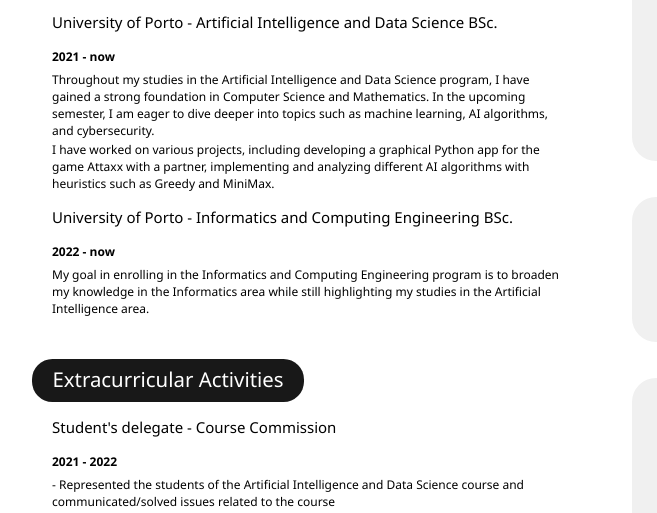
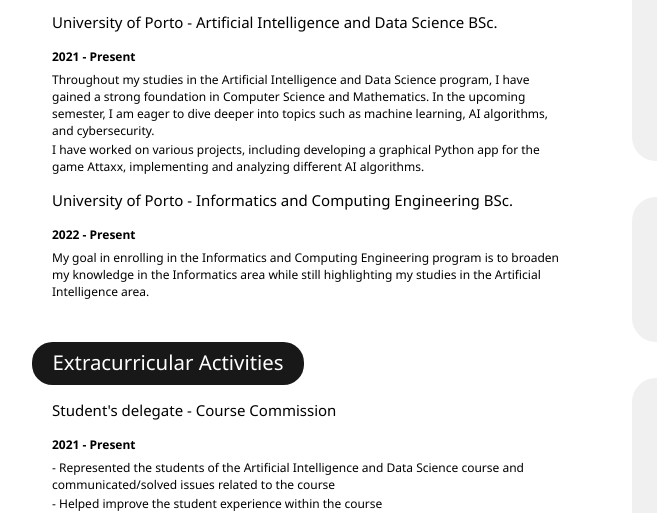
Before and after one commit to blsbls03/cv, a plain HTML site: page index.html in a window 1280 px wide. Shown: the part 197-710 px from the top of the page, 152-809 px from the left. Drawn offline with Linux system fonts and the light colour scheme.

Commit message:
Update index.html

```diff
--- a/index.html
+++ b/index.html
@@ -18,16 +18,16 @@
             <section>
                 <h2 class="meow"> Education</h2>
                 <h3 class="space">University of Porto - Artificial Intelligence and Data Science BSc.</h3>
-                <h4 class="space">2021 - now</h4>
+                <h4 class="space">2021 - Present</h4>
                 <p class="space">
                     Throughout my studies in the Artificial Intelligence and Data Science program, I have gained a strong foundation in Computer Science and Mathematics. In the upcoming semester, I am eager to dive deeper into topics such as machine learning, AI algorithms, and cybersecurity.
                 </p>
                 <p class="space">
-                    I have worked on various projects, including developing a graphical Python app for the game Attaxx with a partner, implementing and analyzing different AI algorithms with heuristics such as Greedy and MiniMax.
+                    I have worked on various projects, including developing a graphical Python app for the game Attaxx, implementing and analyzing different AI algorithms.
                 </p>
 
                 <h3 class="space">University of Porto - Informatics and Computing Engineering BSc.</h3>
-                <h4 class="space">2022 - now</h4>
+                <h4 class="space">2022 - Present</h4>
                 <p class="space">
                     My goal in enrolling in the Informatics and Computing Engineering program is to broaden my knowledge in the Informatics area while still highlighting my studies in the Artificial Intelligence area.
                 </p>
@@ -35,7 +35,7 @@
             <section>
                 <h2 class="meow">Extracurricular Activities</h2>
                 <h3 class="space">Student's delegate - Course Commission</h3>
-                <h4 class="space">2021 - 2022</h4>
+                <h4 class="space">2021 - Present</h4>
                 <p class="space">
                     - Represented the students of the Artificial Intelligence and Data Science course and communicated/solved issues related to the course
                 </p>
```
